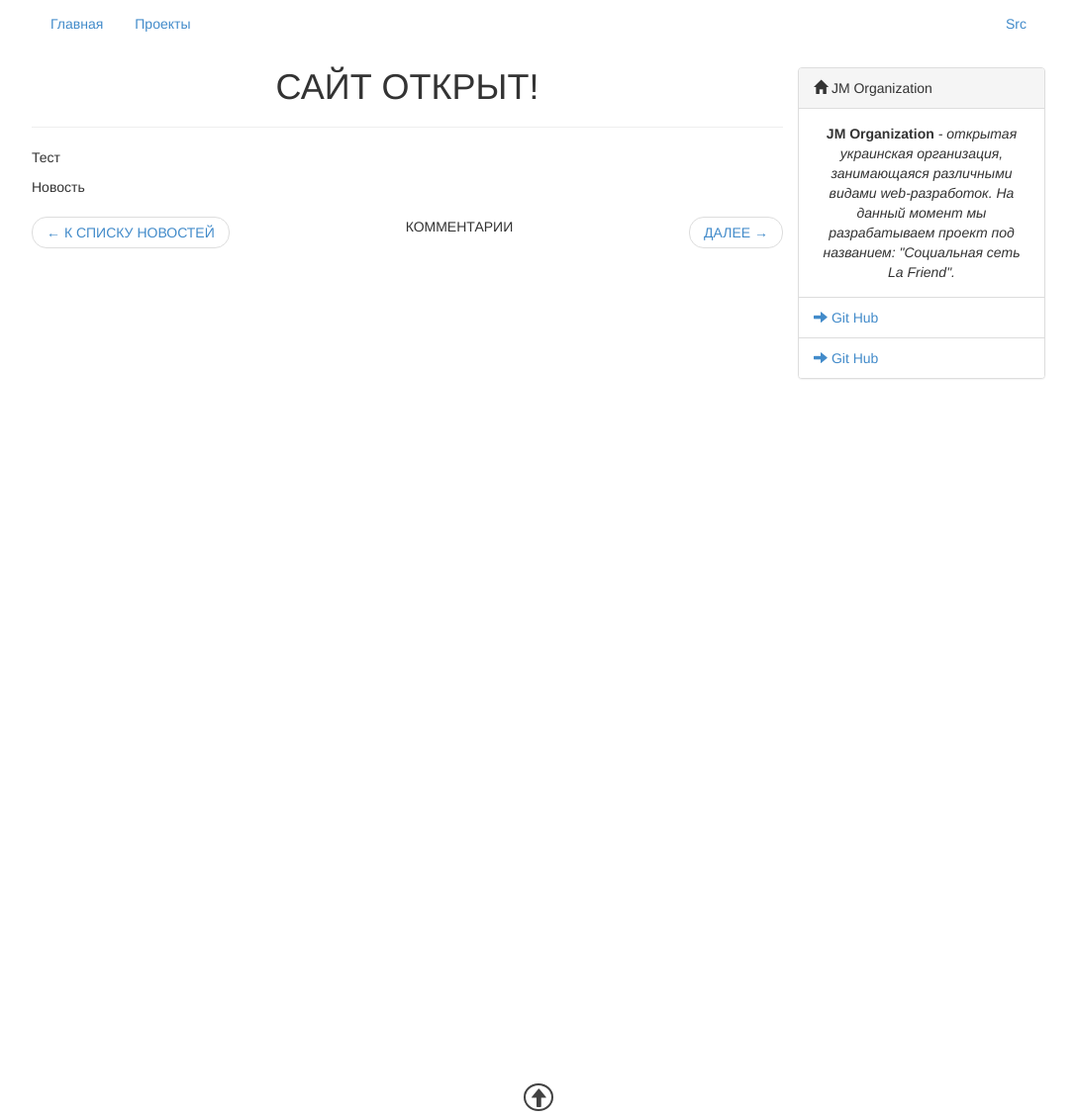
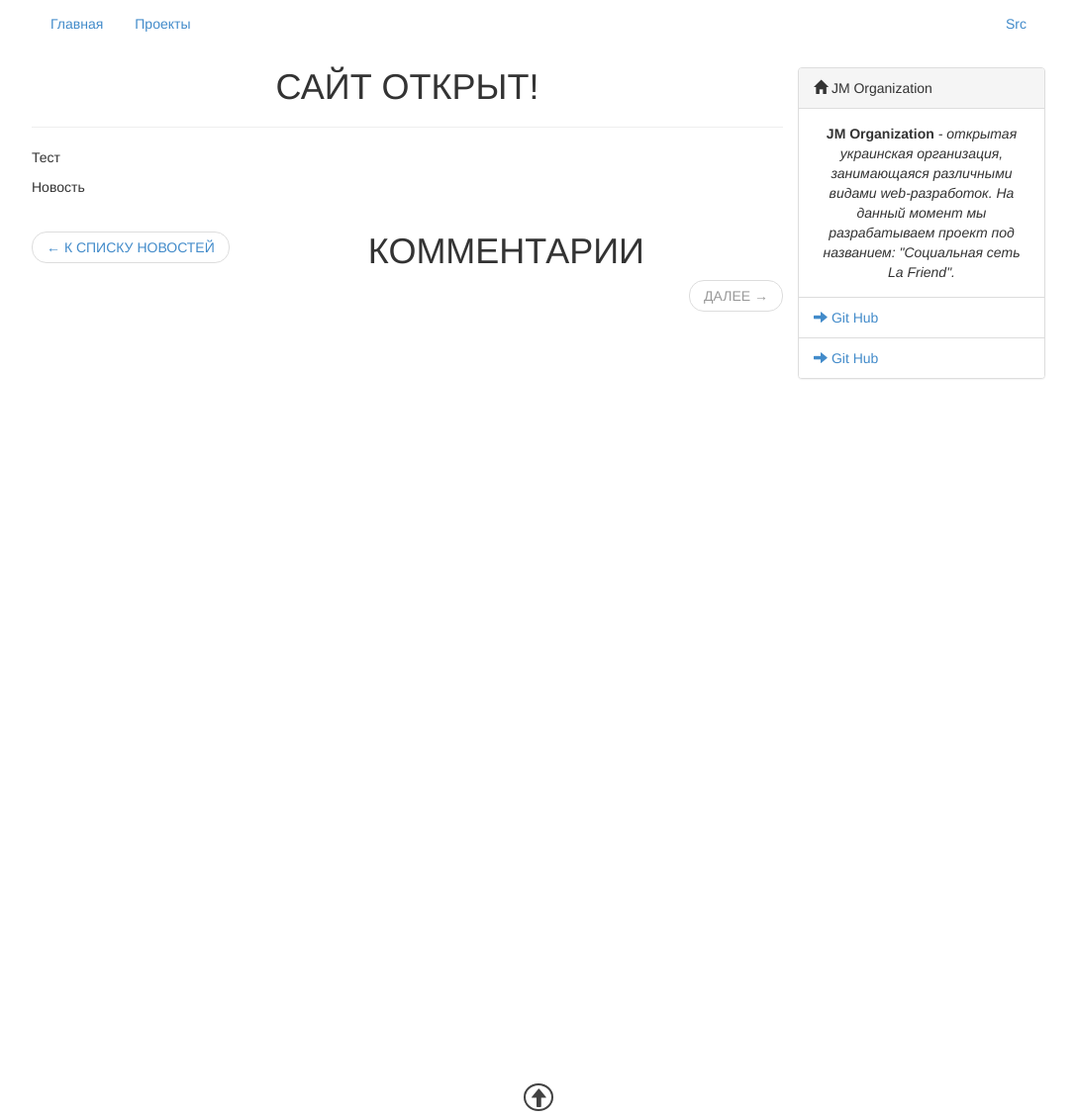
Before and after one commit to jm-organization/jm-organization.github.io, a Jekyll site: the page built from _posts/2017-06-20-relesed-site.md, in a window 1280 px wide and 1130 px high. Shown: the whole window at 99% size, without its empty margins (96-1183 px from the left). Built offline with Jekyll 4.4.1, drawn with Linux system fonts in a browser that asks for light colours; our own code applies the rules of GitHub Pages for plain Markdown files; comment, search, counter and statistics services are not loaded.

Commit message:
Изменён заголовок коментариев

```diff
--- a/_layouts/post.html
+++ b/_layouts/post.html
@@ -12,8 +12,8 @@ title: page.title
     <div class="jm-comments-title">
         <ul class="jm-pager pager">
             <li class="previous"><a href="/#news">&larr; К списку новостей</a></li>
-            <li>Комментарии</li>
-            <li class="next" disabled><a href="/#">Далее  &rarr;</a></li>
+            <li class="jm-comments-title"><h1>Комментарии</h1></li>
+            <li class="next disabled"><a href="/#">Далее  &rarr;</a></li>
         </ul>
     </div>
     <div id="disqus_thread"></div>
--- a/assets/css/main.css
+++ b/assets/css/main.css
@@ -119,7 +119,7 @@ li {
       border-radius: 24px;
       border: 1px solid #e2e2e2;
       margin-bottom: 15px; }
-    .page-width .page-content .jm-article .jm-pager {
+    .page-width .page-content .jm-comments-title .jm-pager {
       margin: 15px 0; }
     .page-width .page-content .jm-pagination {
       text-align: center; }
```
Also changed, not shown: assets/css/main.sass (+3 -4 lines).
